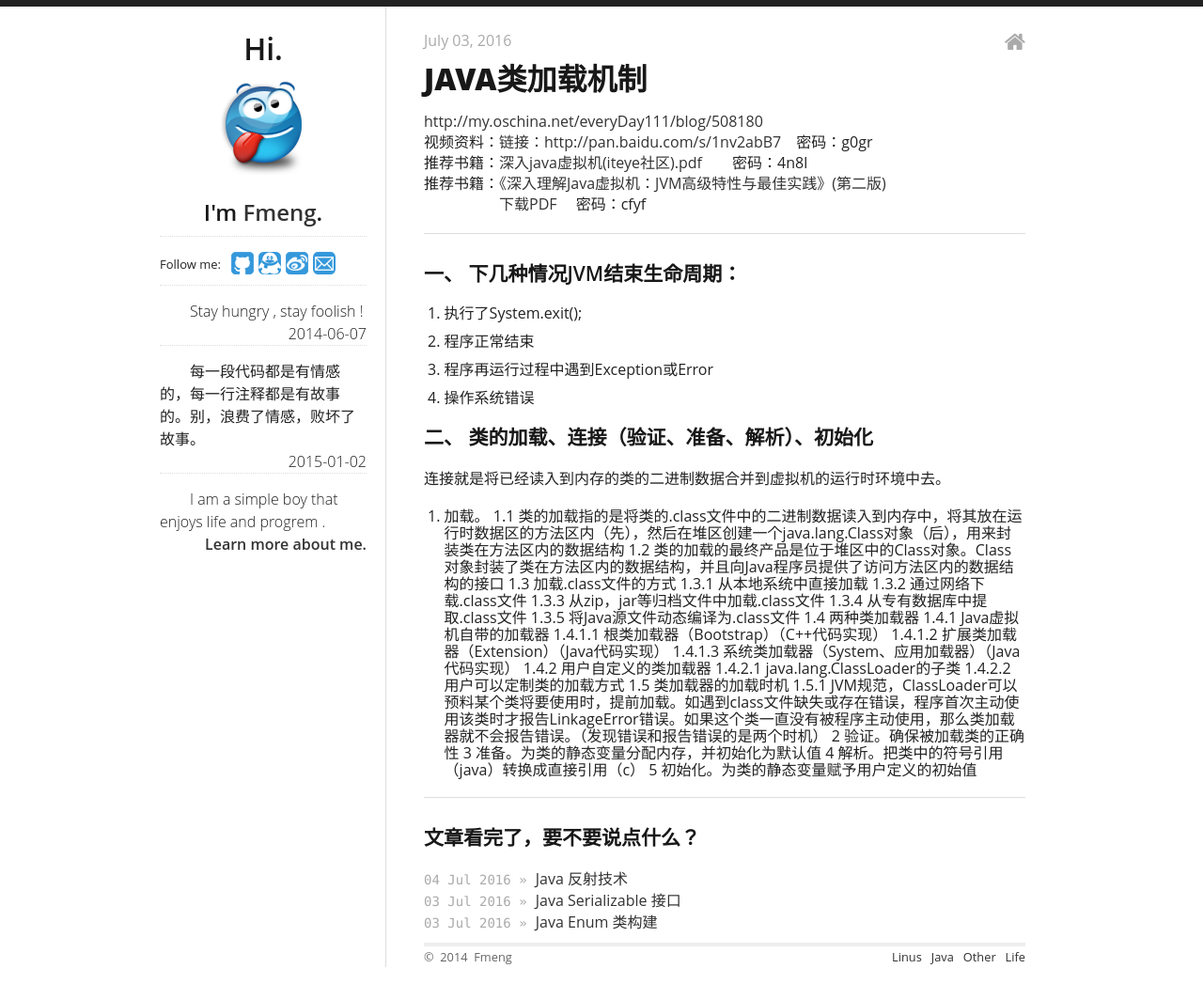
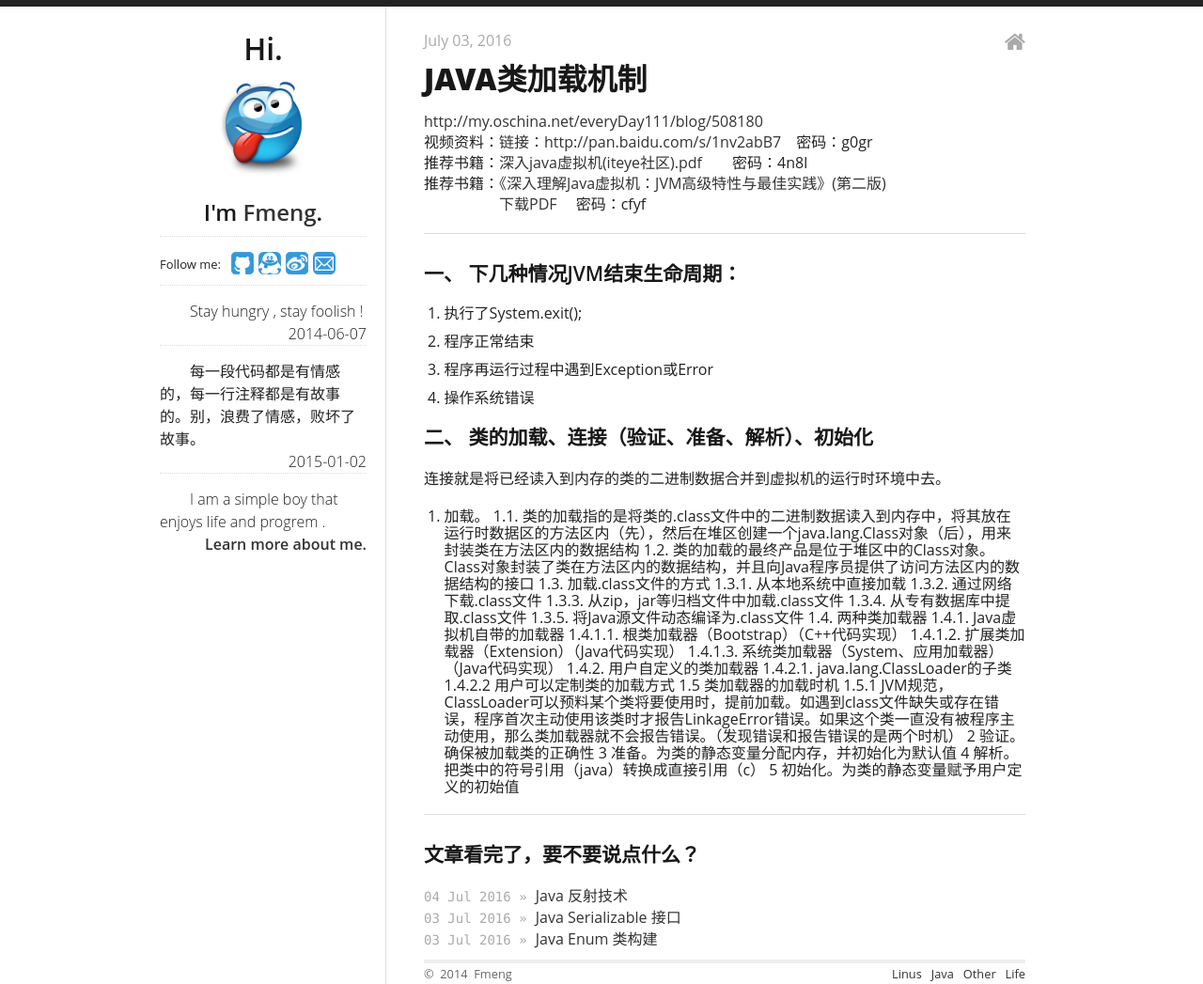
Before and after one commit to fmeng/fmeng.github.io, a Jekyll site: the page built from _posts/2016-07-03-java-class-loader-system.md, in a window 1280 px wide. Shown: the whole page at 94% size. Built offline with Jekyll 4.4.1, drawn with Linux system fonts in a browser that asks for light colours; Markdown is read by kramdown in place of the engine named in the settings; comment, search, counter and statistics services are not loaded.

Commit message:
测试markdown多级标题3

```diff
--- a/_posts/2016-07-03-java-class-loader-system.md
+++ b/_posts/2016-07-03-java-class-loader-system.md
@@ -24,21 +24,21 @@
 连接就是将已经读入到内存的类的二进制数据合并到虚拟机的运行时环境中去。
 
 1. 加载。
-	1.1	类的加载指的是将类的.class文件中的二进制数据读入到内存中，将其放在运行时数据区的方法区内（先），然后在堆区创建一个java.lang.Class对象（后），用来封装类在方法区内的数据结构
-	1.2	类的加载的最终产品是位于堆区中的Class对象。Class对象封装了类在方法区内的数据结构，并且向Java程序员提供了访问方法区内的数据结构的接口
-	1.3	加载.class文件的方式
-		1.3.1	从本地系统中直接加载
-		1.3.2	通过网络下载.class文件
-		1.3.3	从zip，jar等归档文件中加载.class文件
-		1.3.4	从专有数据库中提取.class文件
-		1.3.5	将Java源文件动态编译为.class文件
-	1.4	两种类加载器
-		1.4.1	Java虚拟机自带的加载器
-			1.4.1.1	根类加载器（Bootstrap）（C++代码实现）
-			1.4.1.2	扩展类加载器（Extension）（Java代码实现）
-			1.4.1.3	系统类加载器（System、应用加载器）（Java代码实现）
-		1.4.2	用户自定义的类加载器
-			1.4.2.1	java.lang.ClassLoader的子类
+	1.1.	类的加载指的是将类的.class文件中的二进制数据读入到内存中，将其放在运行时数据区的方法区内（先），然后在堆区创建一个java.lang.Class对象（后），用来封装类在方法区内的数据结构
+	1.2.	类的加载的最终产品是位于堆区中的Class对象。Class对象封装了类在方法区内的数据结构，并且向Java程序员提供了访问方法区内的数据结构的接口
+	1.3.	加载.class文件的方式
+		1.3.1.	从本地系统中直接加载
+		1.3.2.	通过网络下载.class文件
+		1.3.3.	从zip，jar等归档文件中加载.class文件
+		1.3.4.	从专有数据库中提取.class文件
+		1.3.5.	将Java源文件动态编译为.class文件
+	1.4.	两种类加载器
+		1.4.1.	Java虚拟机自带的加载器
+			1.4.1.1.	根类加载器（Bootstrap）（C++代码实现）
+			1.4.1.2.	扩展类加载器（Extension）（Java代码实现）
+			1.4.1.3.	系统类加载器（System、应用加载器）（Java代码实现）
+		1.4.2.	用户自定义的类加载器
+			1.4.2.1.	java.lang.ClassLoader的子类
 			1.4.2.2	用户可以定制类的加载方式
 	1.5	类加载器的加载时机
 		1.5.1	JVM规范，ClassLoader可以预料某个类将要使用时，提前加载。如遇到class文件缺失或存在错误，程序首次主动使用该类时才报告LinkageError错误。如果这个类一直没有被程序主动使用，那么类加载器就不会报告错误。（发现错误和报告错误的是两个时机）
```
